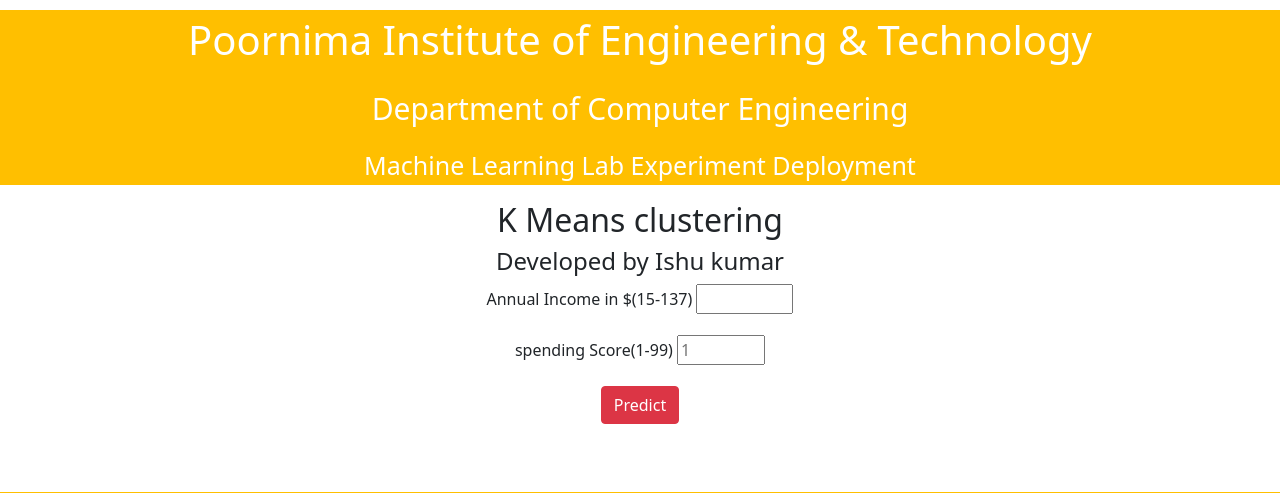
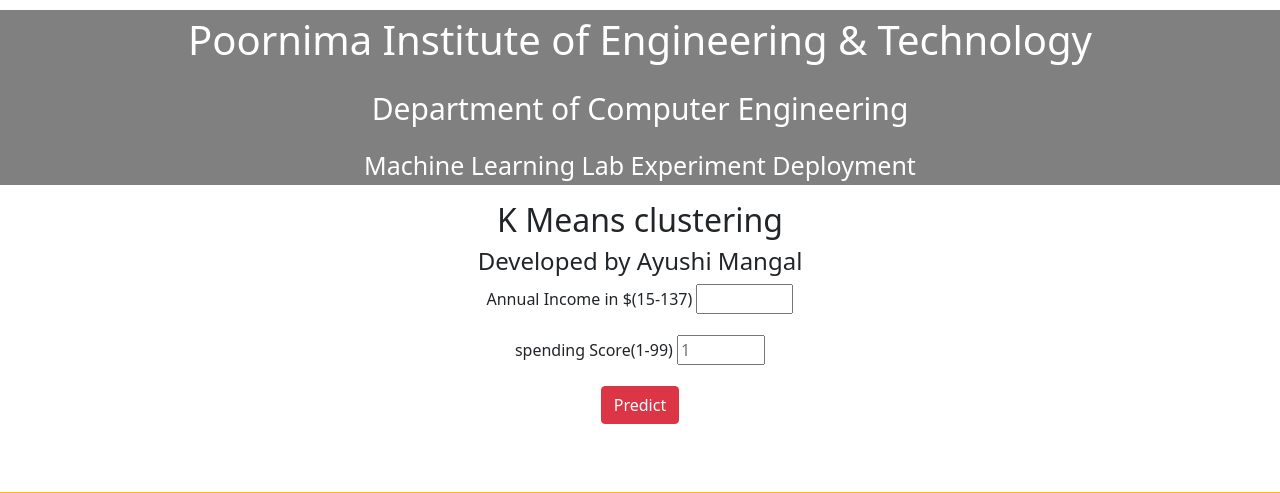
Before and after one commit to MANGAL2002/-Customer-mall-model-in-ML, a Flask app: page / in a window 1280 px wide. Shown: the top 493 px of the page. Run offline with Flask 2, Linux system fonts and the light colour scheme; parts of the project's set-up code (start-up, migrations or seed data) failed here and were passed over.

Commit message:
Update index.html

```diff
--- a/templates/index.html
+++ b/templates/index.html
@@ -23,7 +23,7 @@
 <body>
 
 
-<div class="" style="background-color:#FFBF00;" >
+<div class="" style="background-color:gray;" >
 <div class="clearfix">
 
 <div class="col-md-12">
@@ -36,7 +36,7 @@
 
 <div class="login">
 <h2 >K Means clustering</h2>
-<h4>Developed by Ishu kumar</h4>
+<h4>Developed by Ayushi Mangal</h4>
 <!-- Main Input For Receiving Query to our ML -->
 <form action="{{ url_for('predict')}}"method="get">
 
```
